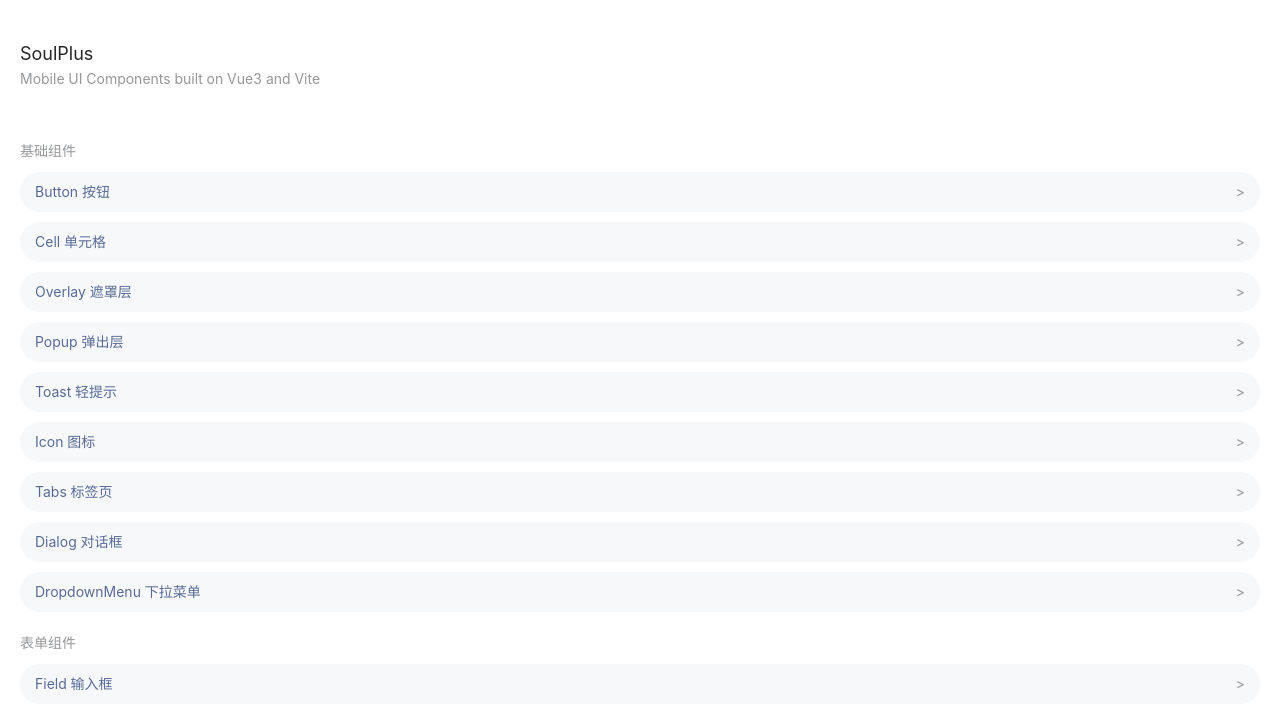
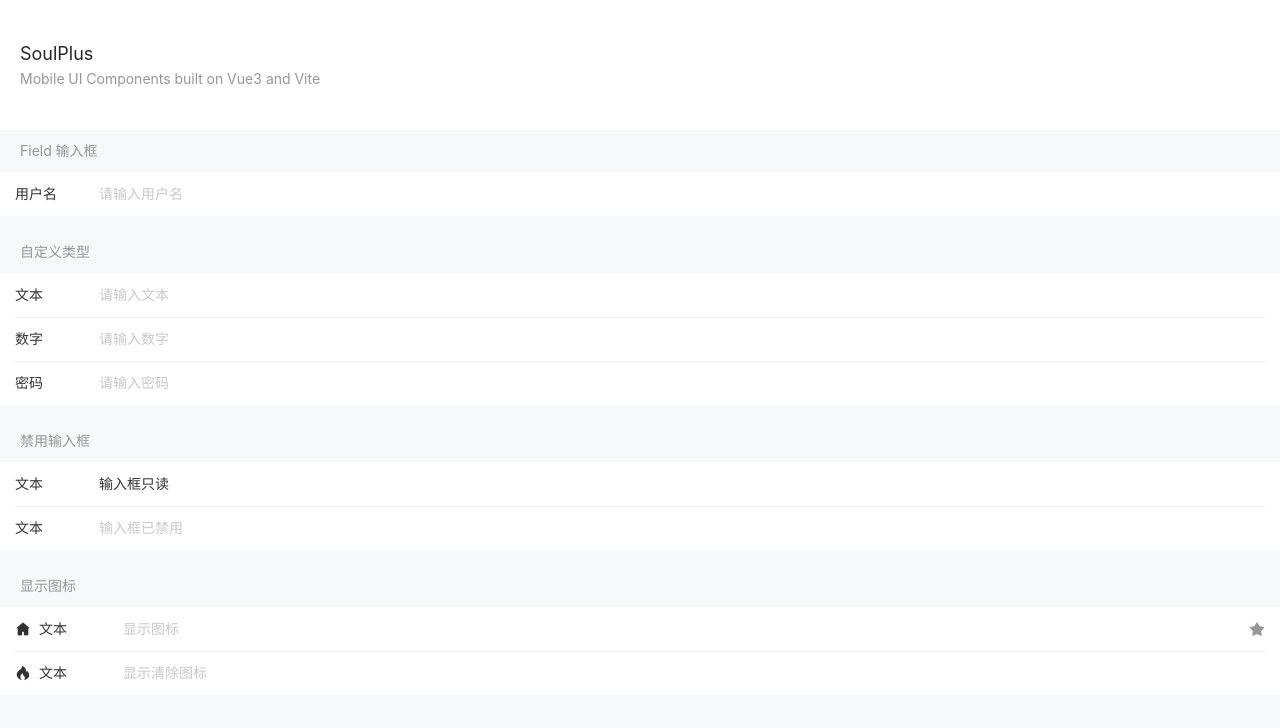
Before and after one commit to jsdawn/soul-plus, a Vue app: page /#/field in a window 1280 px wide. Shown: the top 728 px of the page. Built offline with nearby package versions, Linux system fonts and the light colour scheme.

Commit message:
add docker

```diff
--- a/src/pages/field.vue
+++ b/src/pages/field.vue
@@ -11,9 +11,25 @@
 
     <h3 class="comp-title">自定义类型</h3>
     <div class="comp-wrap">
-      <so-field label="文本" v-model="info.text"></so-field>
-      <so-field label="数字" v-model.number="info.num" type="number"></so-field>
-      <so-field label="密码" v-model="info.pwd" type="password"></so-field>
+      <so-field
+        label="文本"
+        v-model="info.text"
+        placeholder="请输入文本"
+      ></so-field>
+
+      <so-field
+        label="数字"
+        v-model.number="info.num"
+        type="number"
+        placeholder="请输入数字"
+      ></so-field>
+
+      <so-field
+        label="密码"
+        v-model="info.pwd"
+        type="password"
+        placeholder="请输入密码"
+      ></so-field>
     </div>
 
     <h3 class="comp-title">禁用输入框</h3>
@@ -49,9 +65,12 @@
 
 const info = reactive({
   username: '',
+
   text: '',
   num: '',
   pwd: '',
+
+  icon1: '',
   icon2: ''
 });
 </script>
--- a/src/router/index.js
+++ b/src/router/index.js
@@ -1,4 +1,4 @@
-import { createRouter, createWebHistory } from 'vue-router';
+import { createRouter, createWebHashHistory } from 'vue-router';
 
 const routes = [
   {
@@ -48,7 +48,7 @@
 ];
 
 const router = createRouter({
-  history: createWebHistory(),
+  history: createWebHashHistory(),
   routes
 });
 
```
Also changed, not shown: 2 other files (tests, documents, lock files or other folders).
